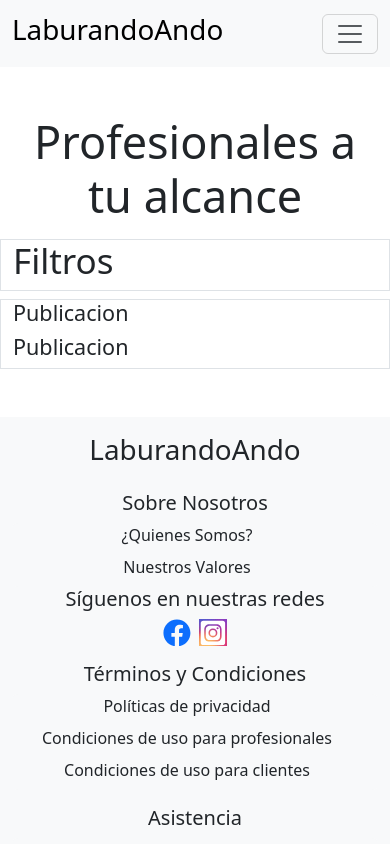
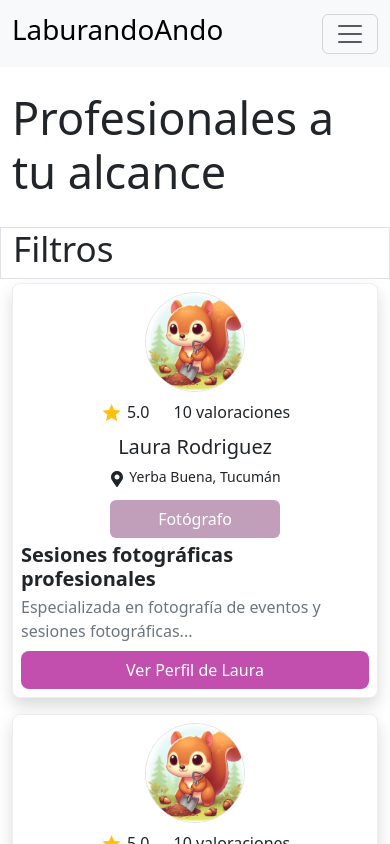
Before and after one commit to FranprzDev/LaburandoAndo, a React (Vite) app: page /profesionales in a window 390 px wide. Shown: the top 844 px of the page. Built offline with nearby package versions, Linux system fonts and the light colour scheme.

Commit message:
estilice card de publicacion de pagina profesionales y modifique ademas numero de columnas de grilla para responsividad en todos los dispositivos

```diff
--- a/src/components/profesionales/CardPublicacion.jsx
+++ b/src/components/profesionales/CardPublicacion.jsx
@@ -1,11 +1,58 @@
-import React from 'react';
+import React from "react";
+import img from "../../img/Logo.jpg";
+import { Link } from "react-router-dom";
+import { FaMapMarkerAlt } from "react-icons/fa";
+import { IoMdStar } from "react-icons/io";
 
 const CardPublicacion = () => {
-    return (
-        <div>
-            <h4>Publicacion</h4>
+  return (
+    <div className="card cardPublication pt-2 pt-md-3 px-2 px-md-3 rounded-3 shadow">
+      <div className="d-flex flex-column flex-md-row w-100 gap-2 gap-md-4 h-100">
+        <div className="h-100 d-flex flex-column justify-content-between align-items-center mt-lg-3">
+          <img src={img} alt="" className="imgCardPublication border rounded-circle" />
         </div>
-    );
+        <div className="d-flex flex-column flex-md-row justify-content-between ">
+          <div className="d-flex flex-column gap-1 gap-md-2 pt-2 pb-2 pb-md-3 order-1 order-md-0">
+            <p className="mb-0 fs-5 text-center fw-medium text-md-start">
+              Laura Rodriguez
+            </p>
+            <small className="align-middle text-center text-md-start">
+              <FaMapMarkerAlt className="fs-6 me-1" />
+              Yerba Buena, Tucumán
+            </small>
+            <div className="  mt-3 text-center text-md-start w-100">
+              <span className=" px-5 py-2 rounded-2 category opacity-50 text-white">
+                Fotógrafo
+              </span>
+            </div>
+            <h5 className="fw-bold pt-2 mb-0">
+              Sesiones fotográficas profesionales
+            </h5>
+            <p className="fs-6 text-secondary mb-0">
+              Especializada en fotografía de eventos y sesiones fotográficas...
+            </p>
+            <Link className="d-none d-md-block">seguir leyendo</Link>
+          </div>
+          <div className="d-flex flex-md-column justify-content-center gap-4 align-items-center justify-content-md-start gap-md-1 align-items-md-start">
+            <div className="d-flex align-items-center gap-1">
+              <IoMdStar className="fs-3 text-warning" />
+              <span> 5.0</span>
+            </div>
+            <span>10 valoraciones</span>
+          </div>
+        </div>
+      </div>
+      <div className="d-flex justify-content-between align-items-center w-100 pb-2 py-md-3">
+        <div className="d-none d-md-block text-center outstanding rounded-2 text-white py-1 px-4">
+          <span>Destacado</span>
+        </div>
+
+        <Link className="btn rounded-3 btnSeeProfile text-white">
+          Ver Perfil de Laura
+        </Link>
+      </div>
+    </div>
+  );
 };
 
 export default CardPublicacion;
--- a/src/components/profesionales/ListaPublicaciones.jsx
+++ b/src/components/profesionales/ListaPublicaciones.jsx
@@ -3,10 +3,10 @@ import CardPublicacion from './CardPublicacion';
 
 const ListaPublicaciones = () => {
     return (
-        <section className=''>
+        <div className='d-flex flex-column gap-3'>
             <CardPublicacion></CardPublicacion>
             <CardPublicacion></CardPublicacion>
-        </section>
+        </div>
     );
 };
 
--- a/src/pages/Profesionales.jsx
+++ b/src/pages/Profesionales.jsx
@@ -1,17 +1,18 @@
 import Filtros from "../components/profesionales/Filtros";
 import ListaPublicaciones from "../components/profesionales/ListaPublicaciones";
+import "../styles/profesionales.css"
 
 const Profesionales = () => {
     return (
-        <section className='mainSection py-5 container'>
-            <div className="row gap-2">
-                <article className="text-center">
+        <section className='mainSection py-4 container'>
+            <div className="row gap-1 justify-content-center">
+                <article className=" mb-3">
                     <h1>Profesionales a tu alcance</h1>
                 </article>
-                <article className="col-md-3 border">
+                <article className="col-lg-3 border">
                     <Filtros></Filtros>
                 </article>
-                <article className="col-md-8 border">
+                <article className="col-lg-8 col-xl-7">
                     <ListaPublicaciones></ListaPublicaciones>
                 </article>
             </div>
--- /dev/null
+++ b/src/styles/profesionales.css
@@ -0,0 +1,67 @@
+.cardPublication{
+    width: 100%;
+    min-height: 300px;
+    cursor: pointer;
+    border: 1px solid #efedef;
+}
+
+.cardPublication .imgCardPublication{
+    width: 100px;
+}
+
+a{
+    text-decoration: none;
+}
+
+.cardPublication .category{
+    display: inline;
+    min-width: 150px;
+    max-width: 200px;
+    background: #853f78;
+}
+
+.cardPublication .btnSeeProfile{
+    width: 100%;
+    background: #c24ead;
+}
+
+.cardPublication .btnSeeProfile:hover{
+    background: #9c2d88;
+}
+
+.cardPublication .outstanding{
+    background: #4c8cee;
+}
+
+@media all and (min-width: 768px){
+    .cardPublication .btnSeeProfile{
+        width: 25%;
+        min-width: 250px;
+        background: #c24ead;
+    }
+}
+
+
+@media all and (min-width: 992px){
+    .cardPublication .btnSeeProfile{
+        width: 25%;
+        min-width: 250px;
+        background: #c24ead;
+    }
+
+    .cardPublication .imgCardPublication{
+        width: 150px;
+    }
+}
+
+@media all and (min-width: 1400px){
+    .cardPublication{
+        transition: 0.8s;
+        min-width: 800px;
+    }
+
+    .cardPublication:hover{
+        transition: 0.8s;
+        border: 1px solid #c24ead;
+    }
+}
```
